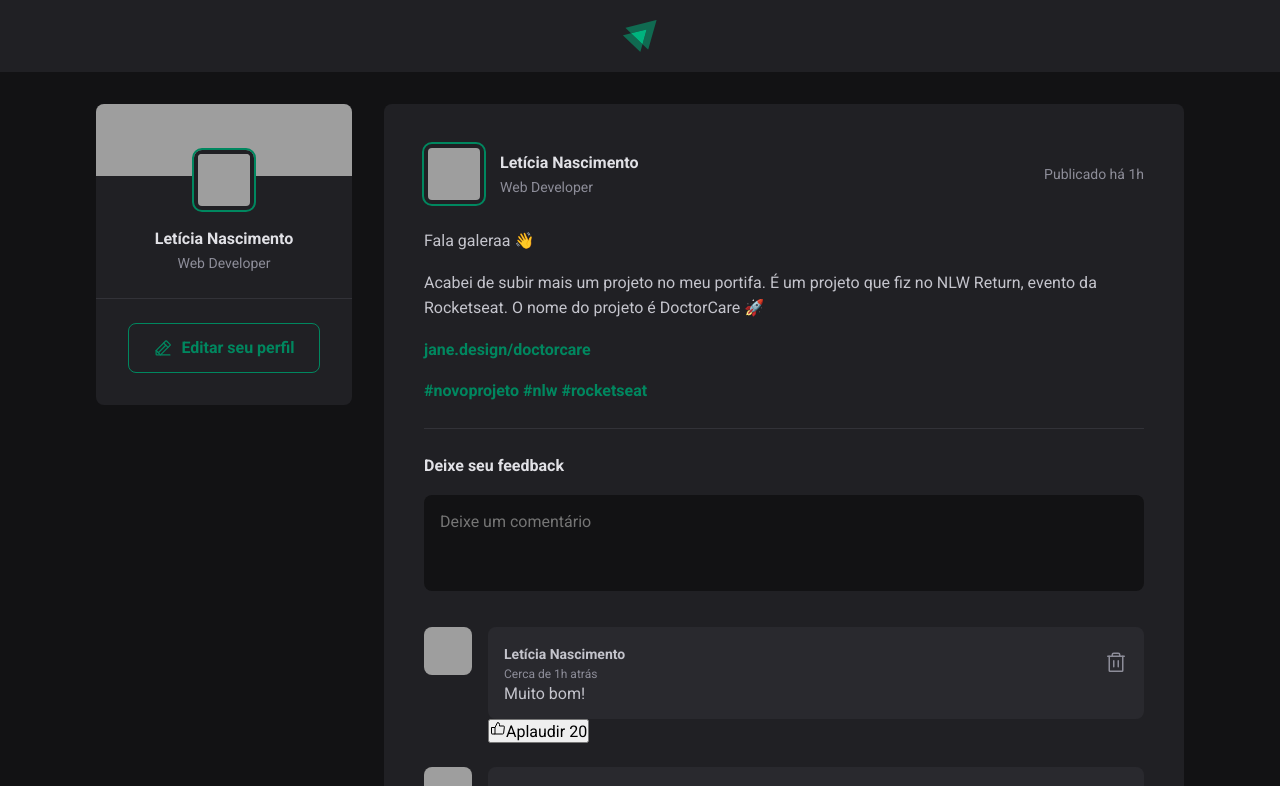
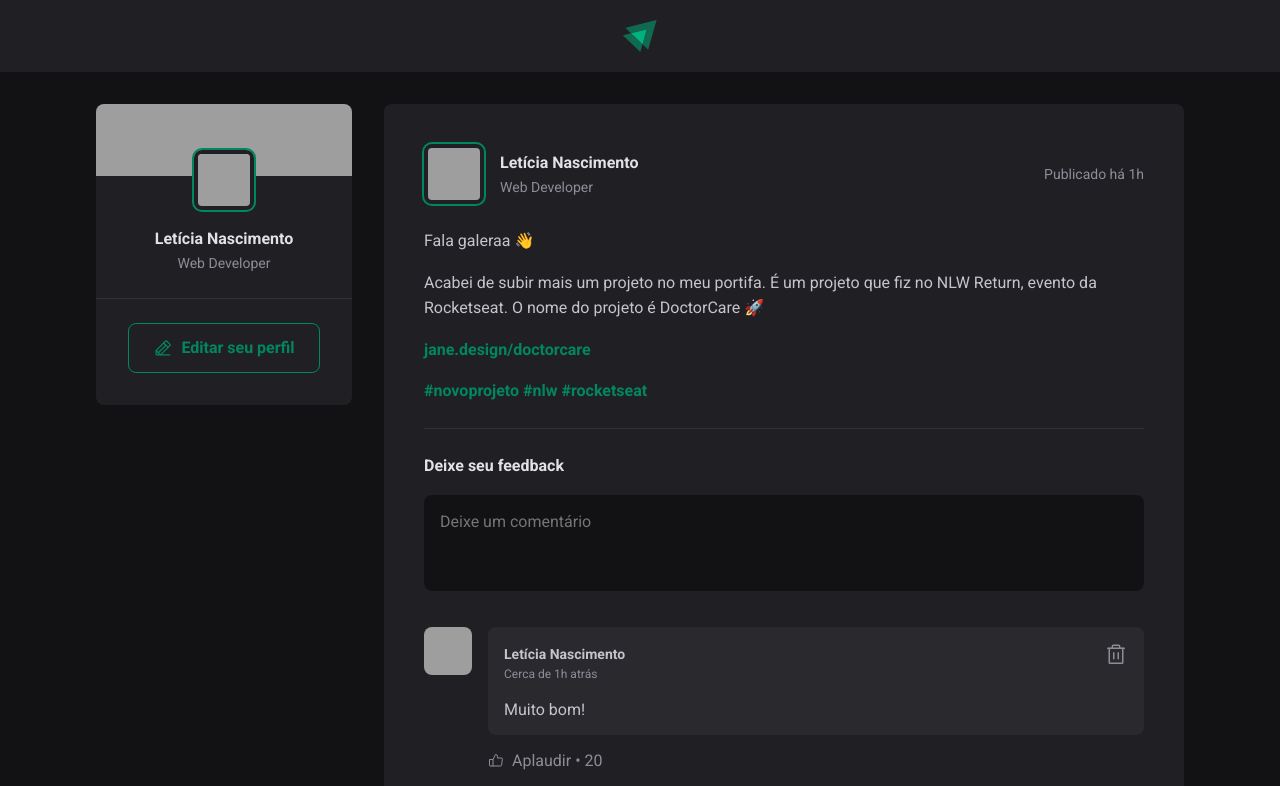
Before and after one commit to leticea/ignite-feed, a React (Vite) app: page / in a window 1280 px wide. Shown: the top 786 px of the page. Built offline with nearby package versions, Linux system fonts and the light colour scheme; grey boxes are pictures that could not be loaded.

Commit message:
estilizando os comentários

```diff
--- a/src/components/Comment.module.css
+++ b/src/components/Comment.module.css
@@ -22,7 +22,7 @@
 
 .commentContent header {
   display: flex;
-  align-items: center;
+  align-items: flex-start;
   justify-content: space-between;
 }
 
@@ -51,3 +51,36 @@
 .commentContent header button:hover {
   color: var(--red-500);
 }
+
+.commentContent p {
+  margin-top: 1rem;
+  color: var(--gray-300);
+}
+
+.commentBox footer {
+  margin-top: 1rem;
+}
+
+.commentBox footer button {
+  background: transparent;
+  border: 0;
+  color: var(--gray-400);
+  cursor: pointer;
+
+  display: flex;
+  align-items: center;
+  border-radius: 2px;
+}
+
+.commentBox footer button:hover {
+  color: var(--green-300);
+}
+
+.commentBox footer button svg {
+  margin-right: 0.5rem;
+}
+
+.commentBox footer button span::before {
+  content: "\2022";
+  padding: 0 0.25rem;
+}
```
